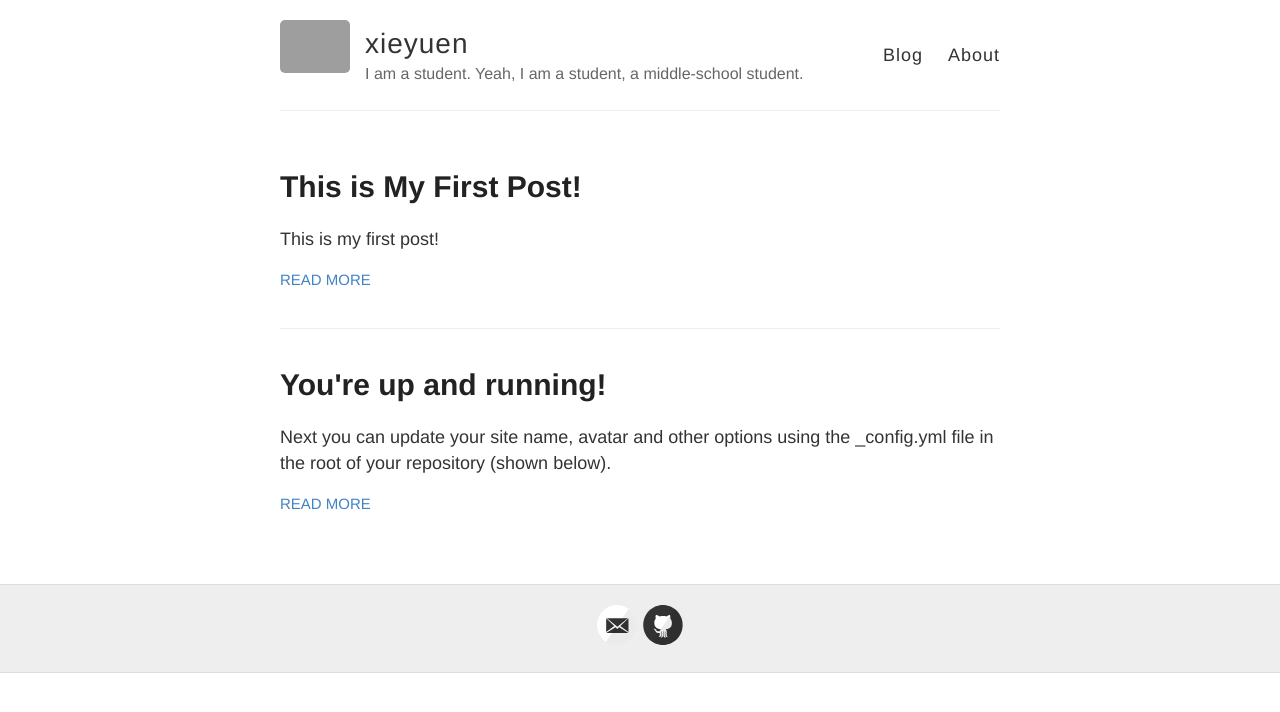
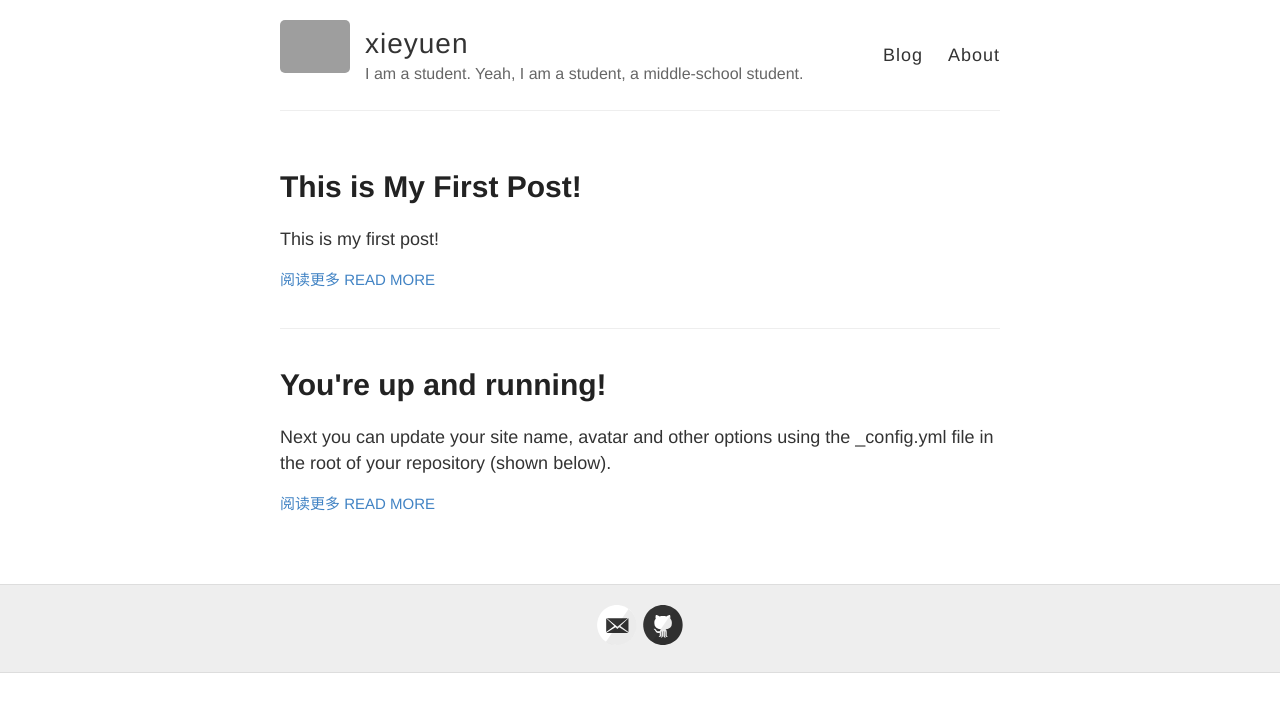
Before and after one commit to xieyuen/xieyuen.github.io, a Jekyll site: the page built from index.html, in a window 1280 px wide. Shown: the top 712 px of the page. Built offline with Jekyll 4.4.1, drawn with Linux system fonts in a browser that asks for light colours; grey boxes are pictures that could not be loaded.

Commit message:
Update index.html

```diff
--- a/index.html
+++ b/index.html
@@ -12,7 +12,7 @@
         {{ post.excerpt }}
       </div>
 
-      <a href="{{ site.baseurl }}{{ post.url }}" class="read-more">Read More</a>
+      <a href="{{ site.baseurl }}{{ post.url }}" class="read-more">阅读更多 Read More</a>
     </article>
   {% endfor %}
 </div>
```
